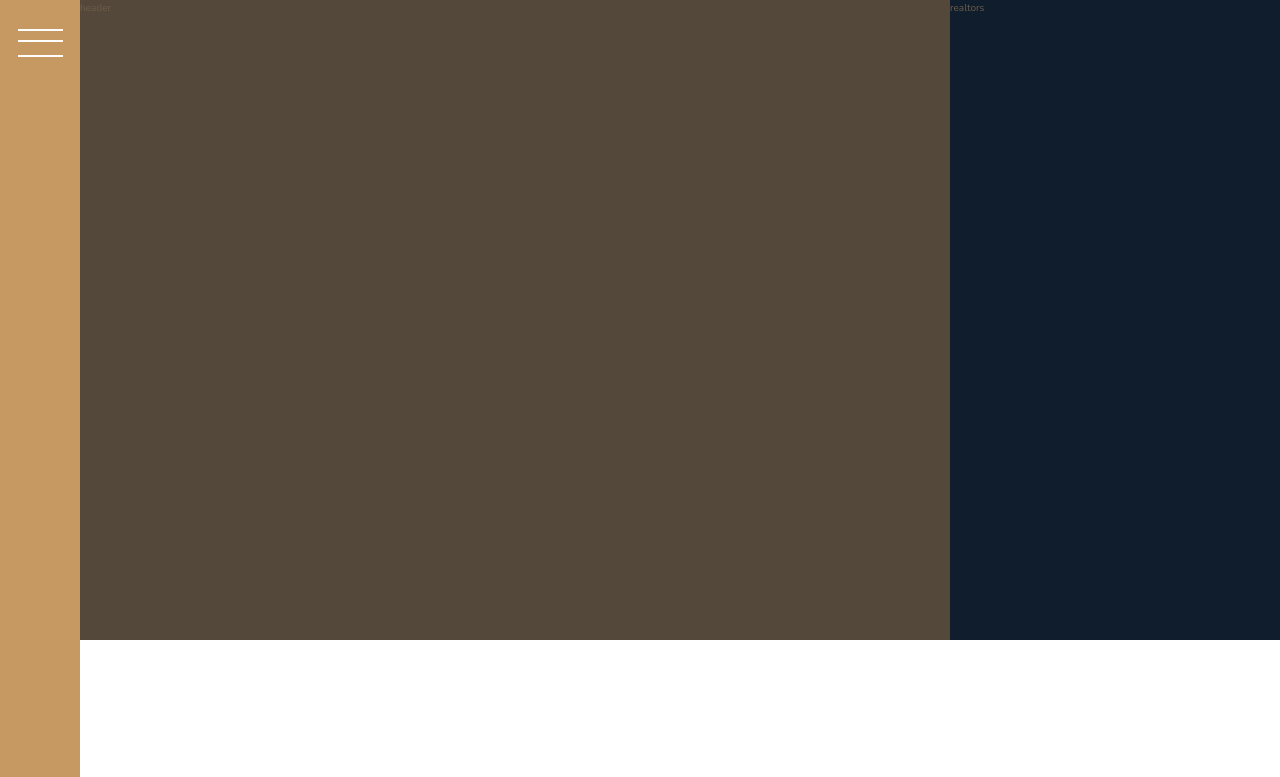
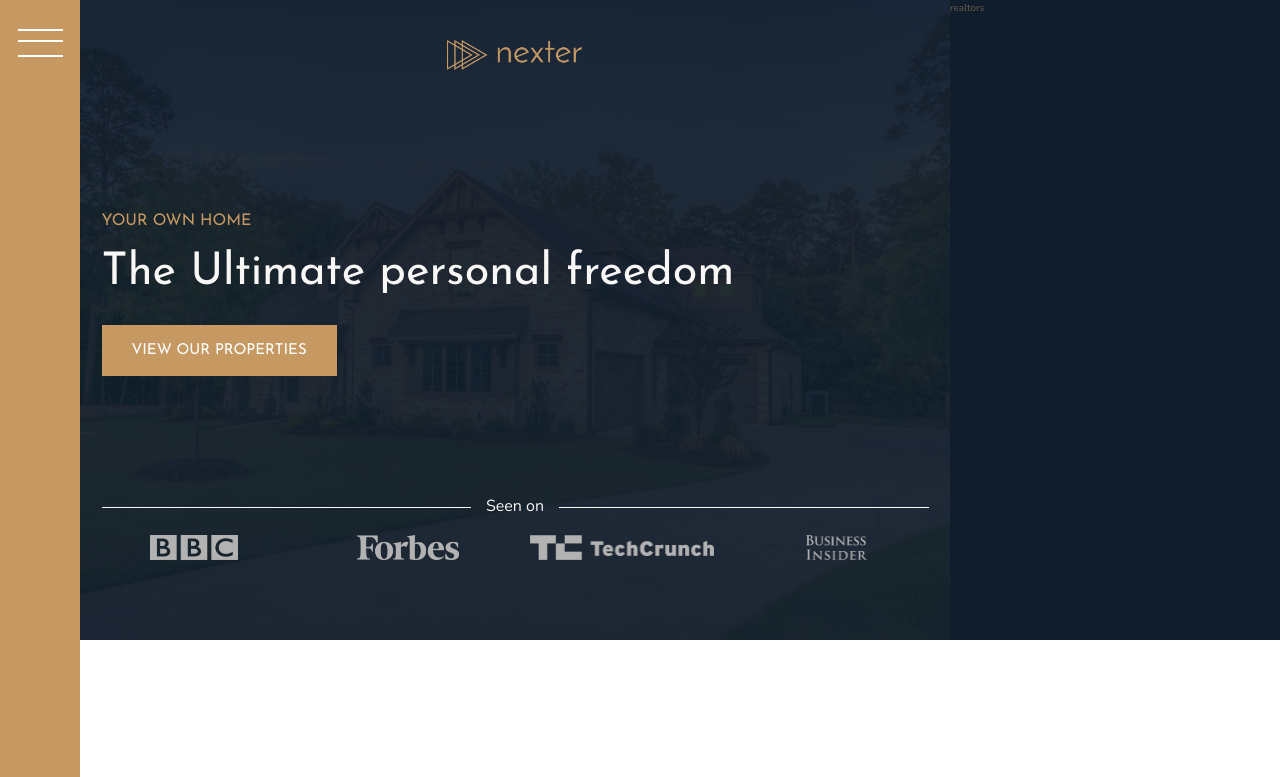
Before and after one commit to Efiamotu-1/Lockett, a website: page index.html in a window 1280 px wide. Shown: the top 777 px of the page. Drawn offline with nearby package versions, Linux system fonts and the light colour scheme.

Commit message:
add header section

```diff
--- a/index.html
+++ b/index.html
@@ -15,7 +15,19 @@
         <div class="sidebar">
             <button class="nav-btn"></button>
         </div>
-        <header class="header">header</header>
+        <header class="header">
+            <img src="img/logo.png" alt="Lockett logo" class="header__logo">
+            <h3 class="heading-3">Your own home</h3>
+            <h1 class="heading-1">The Ultimate personal freedom</h1>
+            <button class="btn header__btn">View our properties</button>
+            <div class="header__seenon--text">Seen on</div>
+            <div class="header__seenon-logos">
+                <img src="img/logo-bbc.png" alt="Seen on logo 1">
+                <img src="img/logo-forbes.png" alt="Seen on logo 2">
+                <img src="img/logo-techcrunch.png" alt="Seen on logo 3">
+                <img src="img/logo-bi.png" alt="Seen on logo 4">
+            </div>
+        </header>
         <div class="realtors">realtors</div>
         <section class="features">
             <div class="feature">
--- a/sass/_header.scss
+++ b/sass/_header.scss
@@ -1,4 +1,56 @@
 .header {
     background-color: $color-grey-dark-1;
     grid-column: full-start / col-end 6;
+    background-image: linear-gradient(rgba($color-secondary, .93), rgba($color-secondary, .93)), url(../img/hero.jpeg);
+    background-size: cover;
+    background-position: center;
+    padding: 8rem;
+    padding-top: 4rem;
+
+
+    display: grid;
+    grid-template-rows: 1fr min-content 6rem 1fr;
+    grid-template-columns: max-content;
+    grid-row-gap: 1.5rem;
+    justify-content: center;
+
+    &__logo {
+        height: 3rem;
+        justify-self: center;
+    }
+
+    &__btn {
+        align-self: flex-start;
+        justify-self: start;
+    }
+
+    &__seenon--text {
+        display: grid;
+        grid-template-columns: 1fr max-content 1fr;
+        grid-column-gap: 1.5rem;
+        align-items: center;
+
+        font-size: 1.6rem;
+        color: $color-grey-light-1;
+
+        &::before,
+        &::after {
+            content: "";
+            height: 1px;
+            display: block;
+            background-color: currentColor;
+        }
+    }
+
+    &__seenon-logos {
+        display: grid;
+        grid-template-columns: repeat(4, 1fr);
+        grid-column-gap: 3rem;
+        justify-items: center;
+
+        img {
+            height: 2.5rem;
+            filter: brightness(70%);
+        }
+    }
 }
--- a/sass/_typography.scss
+++ b/sass/_typography.scss
@@ -4,7 +4,10 @@
 }
 
 .heading-1 {
-    @extend %heading
+    @extend %heading;
+    font-size: 4.5rem;
+    color: $color-grey-light-1;
+    line-height: 1;
 }
 
 .heading-2 {
```
Also changed, not shown: css/style.comp.css.
